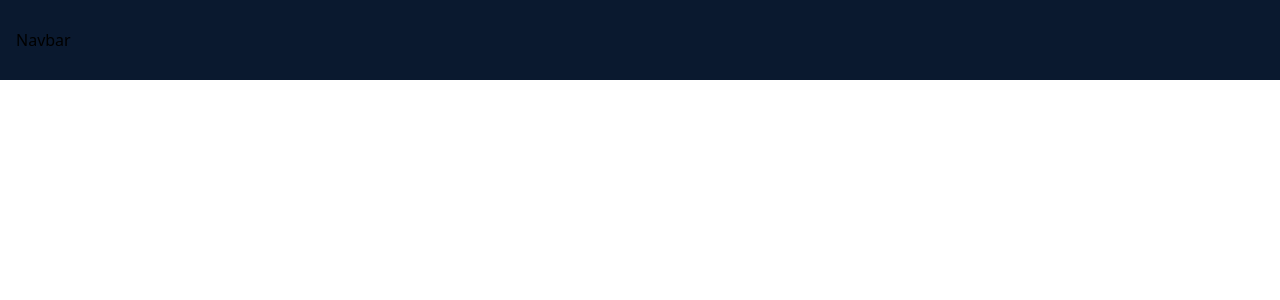
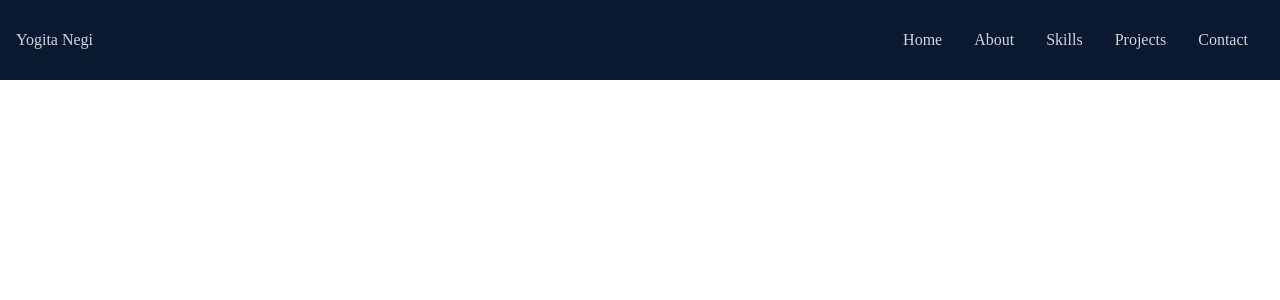
Before and after one commit to yogi-88/React-portfolio, a React (Create React App) app in the folder my-portfolio/: page / in a window 1280 px wide. Shown: the top 300 px of the page. Built offline with nearby package versions, Linux system fonts and the light colour scheme.

Commit message:
elements added to Navbar alongwith media query as per tailwindcss

```diff
--- a/my-portfolio/package.json
+++ b/my-portfolio/package.json
@@ -8,6 +8,7 @@
     "@testing-library/user-event": "^13.5.0",
     "react": "^18.2.0",
     "react-dom": "^18.2.0",
+    "react-icons": "^4.8.0",
     "react-scripts": "5.0.1",
     "web-vitals": "^2.1.4"
   },
--- a/my-portfolio/src/components/Navbar.jsx
+++ b/my-portfolio/src/components/Navbar.jsx
@@ -1,8 +1,36 @@
-import React from 'react'
+import React , {useState} from 'react'
+import {FaBars} from 'react-icons/fa';
 
 const Navbar = () => {
   return (
-    <div className='fixed w-full h-[80px] flex justify-between items-center px-4 bg-[#0a192f]'>Navbar</div>
+      <div className='fixed w-full h-[80px] flex justify-between items-center px-4 bg-[#0a192f] text-gray-300'>
+        <div>
+            <h1>Yogita Negi</h1>
+        </div>
+          {/* menu */}
+
+          <ul className='hidden md:flex'>
+              <li>Home</li>
+              <li>About</li>
+              <li>Skills</li>
+              <li>Projects</li>
+              <li>Contact</li>
+          </ul>
+
+          {/* hamburger*/}
+          <div className='md:hidden'>
+              <FaBars />
+          </div>
+
+          {/* mobile menu */}
+          <ul className='hidden'>
+              <li>Home</li>
+              <li>About</li>
+              <li>Skills</li>
+              <li>Projects</li>
+              <li>Contact</li>
+          </ul>
+      </div>
   )
 }
 
--- a/my-portfolio/src/index.css
+++ b/my-portfolio/src/index.css
@@ -1,3 +1,15 @@
 @tailwind base;
 @tailwind components;
 @tailwind utilities;
+
+@import url('https://fonts.googleapis.com/css2?family=Raleway:wght@300;400;500;600;700;800;900&display=swap');
+
+@layer base {
+    body {
+        @apply font-[Raleway];
+    }
+    li {
+        @apply px-4;
+        @apply cursor-pointer;
+    }
+}
```
Also changed, not shown: 1 other file (tests, documents, lock files or other folders).
